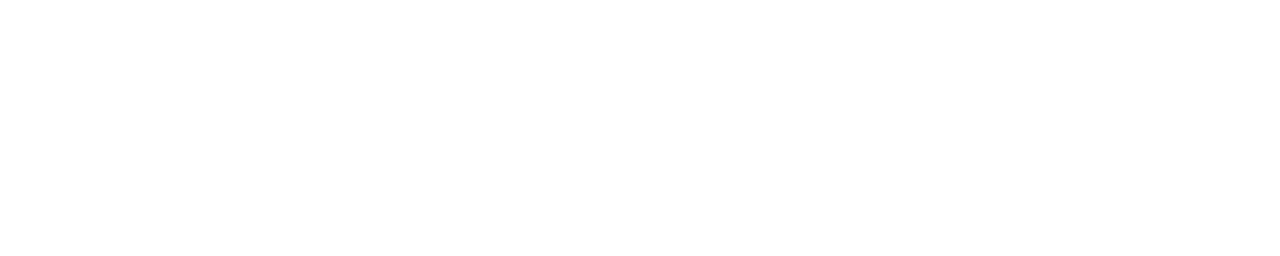
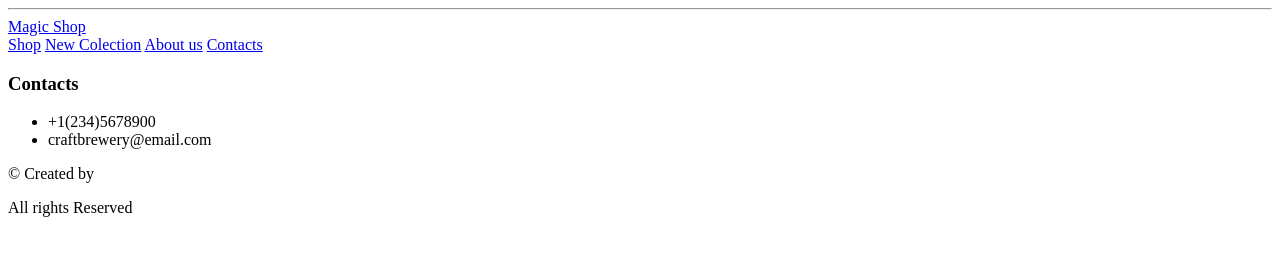
Before and after one commit to Tamila57/ProjectD, a plain HTML site: page index.footer.partial.html in a window 1280 px wide. Drawn offline with Linux system fonts and the light colour scheme.

Commit message:
add html to footer, create files for css, add icon and rename site form document to Magic Shop

```diff
--- /dev/null
+++ b/css/footer.css
@@ -0,0 +1,3 @@
+.footer{
+
+}
--- /dev/null
+++ b/css/index.css
@@ -0,0 +1,2 @@
+@import "header.css";
+@import "footer.css";
--- a/index.footer.partial.html
+++ b/index.footer.partial.html
@@ -0,0 +1,30 @@
+<hr class="line">
+<footer class="footer">
+<nav class = "footer__nav__menu">
+    <a href="index.html"> Magic Shop</a>
+    <div calss = "footer__menu">
+    <a href="shop.html">Shop</a>
+    <a href="index.html">New Colection</a>
+    <a href="index.html">About us</a>
+    <a href="index.footer.partial.html">Contacts</a>
+    </div>
+</nav>
+<div>
+    <!-- добавить ссылки -->
+    <h3>Contacts</h3>
+    <ul>
+      <li>
+        <a >+1(234)5678900</a>
+
+      </li>
+      <li>
+        <a>craftbrewery@email.com</a>
+      </li>
+
+    </ul>
+  </div>
+    <div class="footer__rigth">
+    <p class="rights__author">© Created by</p>
+    <p class="rights__reserved">All rights Reserved</p>
+</div>
+</footer>
```
Also changed, not shown: index.header.partial.html (+9 -9 lines), index.html (+3 -6 lines), shop.html (added, +1 -0 lines), css/header.css (added), img/sparcle.png (added).
